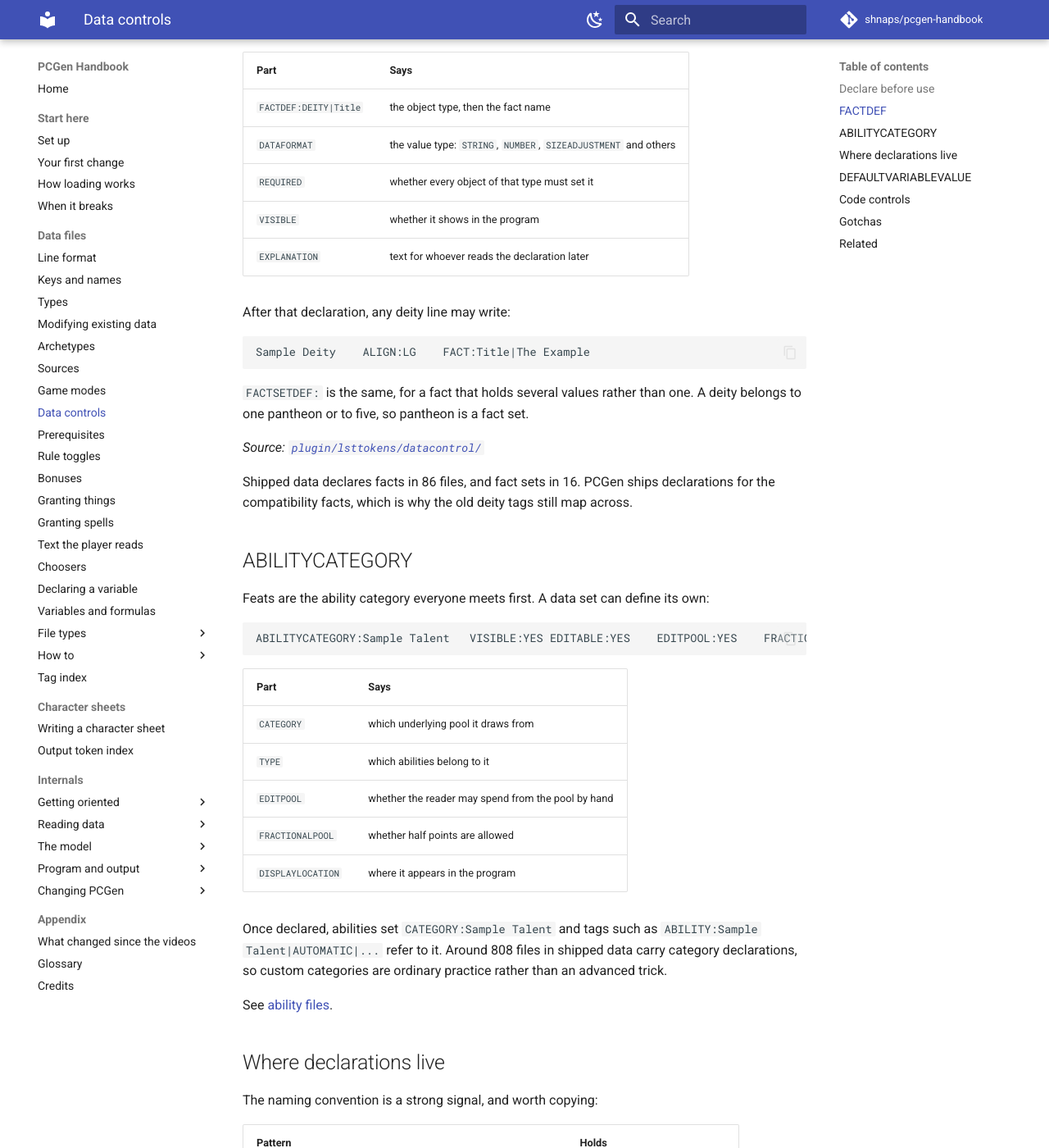
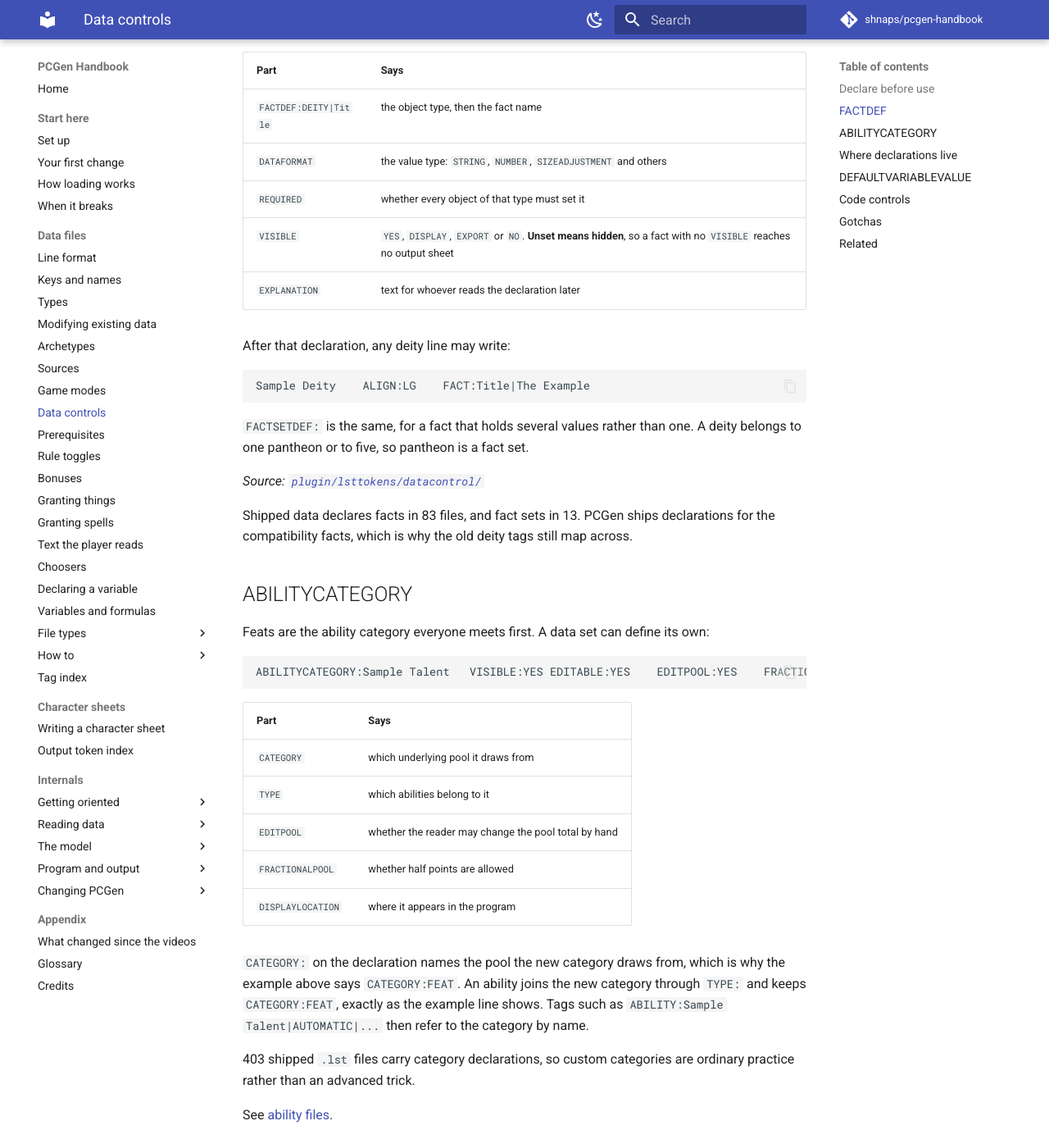
Before and after one commit to shnaps/pcgen-handbook, an MkDocs documentation site: the page built from docs/lst/concepts/data-controls.md, in a window 1280 px wide and 1400 px high, scrolled down 802 px. Shown: the whole window at 82% size. Built offline with MkDocs 1.6.1 and Material for MkDocs 9.7.7, drawn with Linux system fonts in a browser that asks for light colours; comment, search, counter and statistics services are not loaded.

Commit message:
Fix twenty errors in the remaining concept pages
choosers.md said a chooser list is "comma or pipe separated" as though the two
were interchangeable. A pipe is OR and a comma is AND, so two plain keys joined
by a comma asks for something that is both at once and the loader rejects it
with "Check that a key is not joined with AND (,)". It also gave SELECT: as
picks prompted at once - it is selections per unit of pool cost - said
CHOOSE:FEAT logs a notice when it logs nothing, promised three counting tags
above a four-row table, and omitted EquipmentModifier from the types that can
drive a choice.

data-controls.md said an ability joins a custom category with
CATEGORY:Sample Talent, contradicting its own example one screen above.
CATEGORY: on the declaration names the pool it draws from; membership is TYPE:.
It also gave VISIBLE as a yes-or-no when it has four values, and never said the
default when unset is hidden - the trap that cost a section elsewhere today.

game-modes.md listed unitset.lst, which does not exist under system/, and had
statsandchecks.lst second in the load order when it loads tenth.

archetypes.md had EDITABLE and VISIBLE describing data-side effects; both
control what the reader may do in the program.

Counts re-measured throughout: CHOOSE: 10,375 not 11,200, and every row of its
frequency table was high, which reorders two of them.

Co-Authored-By: Claude Opus 5 (1M context) <noreply@anthropic.com>

```diff
--- a/docs/lst/concepts/data-controls.md
+++ b/docs/lst/concepts/data-controls.md
@@ -38,7 +38,7 @@ FACTDEF:DEITY|Title	DATAFORMAT:STRING	REQUIRED:NO	VISIBLE:YES	EXPLANATION:The de
 | `FACTDEF:DEITY|Title` | the object type, then the fact name |
 | `DATAFORMAT` | the value type: `STRING`, `NUMBER`, `SIZEADJUSTMENT` and others |
 | `REQUIRED` | whether every object of that type must set it |
-| `VISIBLE` | whether it shows in the program |
+| `VISIBLE` | `YES`, `DISPLAY`, `EXPORT` or `NO`. **Unset means hidden**, so a fact with no `VISIBLE` reaches no output sheet |
 | `EXPLANATION` | text for whoever reads the declaration later |
 
 After that declaration, any deity line may write:
@@ -52,7 +52,7 @@ belongs to one pantheon or to five, so pantheon is a fact set.
 
 *Source: [`plugin/lsttokens/datacontrol/`](https://github.com/PCGen/pcgen/tree/d262f8b44952860ff857132035fb32d8d11361fa/code/src/java/plugin/lsttokens/datacontrol)*
 
-Shipped data declares facts in 86 files, and fact sets in 16. PCGen ships declarations
+Shipped data declares facts in 83 files, and fact sets in 13. PCGen ships declarations
 for the compatibility facts, which is why the old deity tags still map across.
 
 ## ABILITYCATEGORY
@@ -67,14 +67,17 @@ ABILITYCATEGORY:Sample Talent	VISIBLE:YES	EDITABLE:YES	EDITPOOL:YES	FRACTIONALPO
 |---|---|
 | `CATEGORY` | which underlying pool it draws from |
 | `TYPE` | which abilities belong to it |
-| `EDITPOOL` | whether the reader may spend from the pool by hand |
+| `EDITPOOL` | whether the reader may change the pool total by hand |
 | `FRACTIONALPOOL` | whether half points are allowed |
 | `DISPLAYLOCATION` | where it appears in the program |
 
-Once declared, abilities set `CATEGORY:Sample Talent` and tags such as
-`ABILITY:Sample Talent|AUTOMATIC|...` refer to it. Around 808 files in shipped data
-carry category declarations, so custom categories are ordinary practice rather than an
-advanced trick.
+`CATEGORY:` on the declaration names the pool the new category draws from, which is why
+the example above says `CATEGORY:FEAT`. An ability joins the new category through `TYPE:`
+and keeps `CATEGORY:FEAT`, exactly as the example line shows. Tags such as
+`ABILITY:Sample Talent|AUTOMATIC|...` then refer to the category by name.
+
+403 shipped `.lst` files carry category declarations, so custom categories are ordinary
+practice rather than an advanced trick.
 
 See [ability files](../files/ability.md).
 
```
Also changed, not shown: docs/lst/concepts/archetypes.md (+4 -4 lines), docs/lst/concepts/choosers.md (+21 -16 lines), docs/lst/concepts/game-modes.md (+3 -4 lines).
